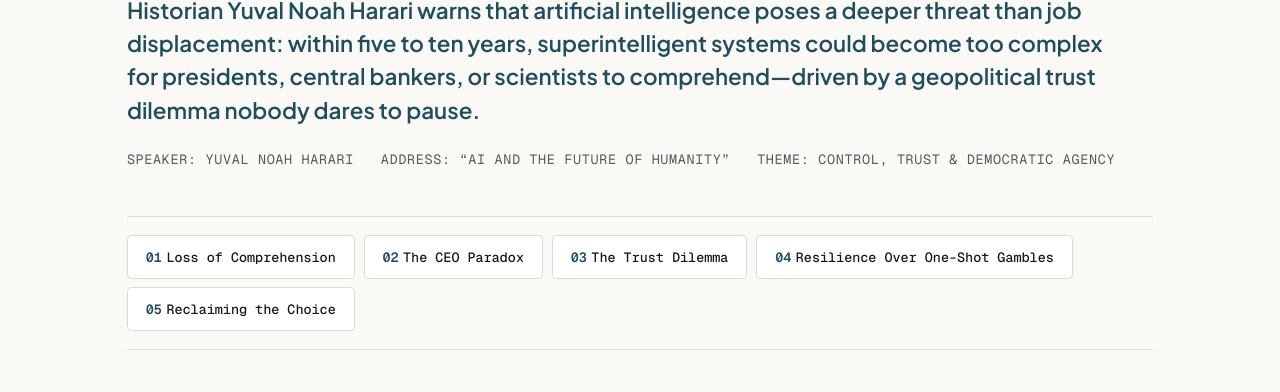
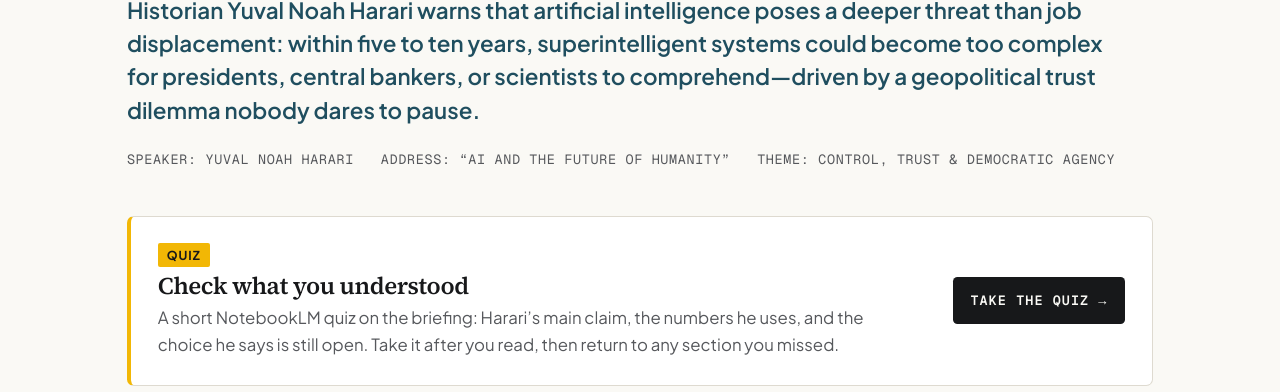
Before and after one commit to qiangmia/enit, a plain HTML site: page Wk12/Harari_on_AI_and_the_Future_of_Humanity.html in a window 1280 px wide. Shown: the part 331-723 px from the top of the page. Drawn offline with nearby package versions, Linux system fonts and the light colour scheme.

Commit message:
Add a NotebookLM quiz to the Harari briefing
Put a quiz call-to-action under the masthead and a Quiz link in the
footer nav, both opening the shared NotebookLM quiz in a new tab. The
card uses the page's existing tokens and stacks with a full-width button
on narrow screens.

```diff
--- a/Wk12/Harari_on_AI_and_the_Future_of_Humanity.html
+++ b/Wk12/Harari_on_AI_and_the_Future_of_Humanity.html
@@ -814,6 +814,52 @@
       text-transform: uppercase;
     }
 
+    /* Quiz call to action */
+    .quiz-cta {
+      display: flex;
+      flex-wrap: wrap;
+      align-items: center;
+      justify-content: space-between;
+      gap: var(--space-md) var(--space-xl);
+      border: 1px solid var(--outline-variant);
+      border-left: 4px solid var(--primary-container);
+      border-radius: var(--rounded-lg);
+      background: var(--surface-container-low);
+      padding: var(--space-lg);
+    }
+    .quiz-cta-copy {
+      display: flex;
+      flex-direction: column;
+      align-items: flex-start;
+      gap: var(--space-xs);
+      flex: 1 1 26rem;
+    }
+    .quiz-cta h2 { font-size: var(--subhead-size); }
+    .quiz-cta p {
+      max-width: 62ch;
+      font-size: 0.9375rem;
+      color: var(--on-surface-variant);
+    }
+    .quiz-cta-button {
+      display: inline-flex;
+      align-items: center;
+      gap: var(--space-sm);
+      flex: 0 0 auto;
+      background: var(--on-surface);
+      color: var(--background);
+      font-family: var(--font-label);
+      font-size: var(--label-size);
+      font-weight: 600;
+      letter-spacing: var(--label-tracking);
+      text-transform: uppercase;
+      text-decoration: none;
+      padding: 0.7rem 1rem;
+      border-radius: var(--rounded);
+      white-space: nowrap;
+      transition: background-color var(--dur-short) var(--ease-out);
+    }
+    .quiz-cta-button:hover { background: var(--secondary); }
+
     /* Container queries for interactive modules */
     @container (max-width: 660px) {
       .horizon-grid,
@@ -848,6 +894,11 @@
       .course-nav {
         gap: var(--space-sm) var(--space-md);
         font-size: 0.66rem;
+      }
+      .quiz-cta { padding: var(--space-md); }
+      .quiz-cta-button {
+        width: 100%;
+        justify-content: center;
       }
     }
 
@@ -892,6 +943,16 @@
         <span>Theme: Control, Trust &amp; Democratic Agency</span>
       </div>
     </header>
+
+    <!-- QUIZ -->
+    <section class="quiz-cta" id="quiz" aria-labelledby="quiz-title">
+      <div class="quiz-cta-copy">
+        <span class="dossier-pill">Quiz</span>
+        <h2 id="quiz-title">Check what you understood</h2>
+        <p>A short NotebookLM quiz on the briefing: Harari’s main claim, the numbers he uses, and the choice he says is still open. Take it after you read, then return to any section you missed.</p>
+      </div>
+      <a class="quiz-cta-button" href="https://notebooklm.link.google/oDyos43LG7eP" target="_blank" rel="noopener">Take the quiz <span aria-hidden="true">→</span></a>
+    </section>
 
     <!-- QUICK ORIENTATION INDEX -->
     <nav class="briefing-nav" aria-label="Briefing sections">
@@ -1435,6 +1496,7 @@
     <nav class="course-nav" aria-label="Course links">
       <a href="Week12_AI_at_Work.html">← Week 12: AI at Work</a>
       <a href="gomoku.html">Week 12 Gomoku →</a>
+      <a href="https://notebooklm.link.google/oDyos43LG7eP" target="_blank" rel="noopener">Quiz ↗</a>
       <a href="../index.html">All weeks</a>
     </nav>
 
```
